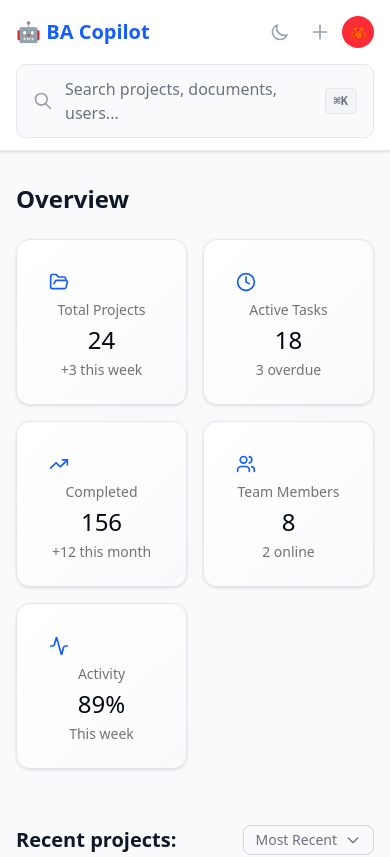
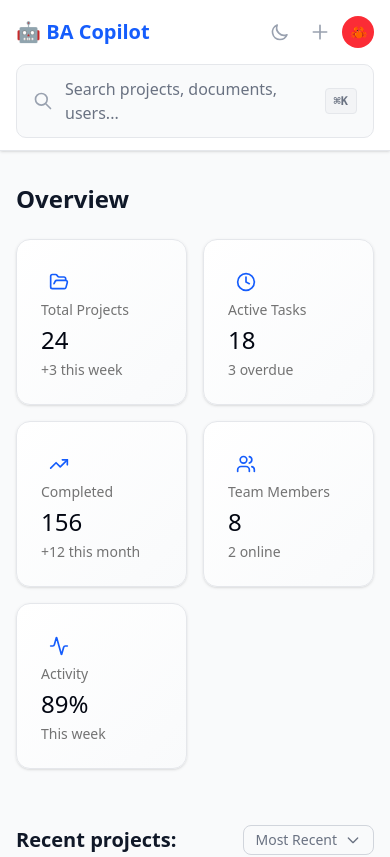
Before and after one commit to KHTNK22-DATN-BA-Copilot/ba_copilot_frontend, a Next.js app: page /dashboard in a window 390 px wide. Shown: the top 857 px of the page. Built offline with nearby package versions, Linux system fonts and the light colour scheme.

Commit message:
style(dashboard) responsive at mobile size

```diff
--- a/app/dashboard/_components/OverviewSection.tsx
+++ b/app/dashboard/_components/OverviewSection.tsx
@@ -26,7 +26,7 @@ export default function OverviewSection() {
                   <div className="p-2 rounded-lg bg-gradient-to-br ">
                     <Icon className="w-5 h-5 text-blue-600 dark:text-blue-400"/>
                   </div>
-                  <div className="space-y-1 text-center sm:text-left ">
+                  <div className="space-y-1 sm:text-left ">
                     <p className="text-sm text-muted-foreground">{card.label}</p>
                     <p className="text-2xl">{card.value}</p>
                     <p className="text-sm text-muted-foreground">{card.trend}</p>
```
